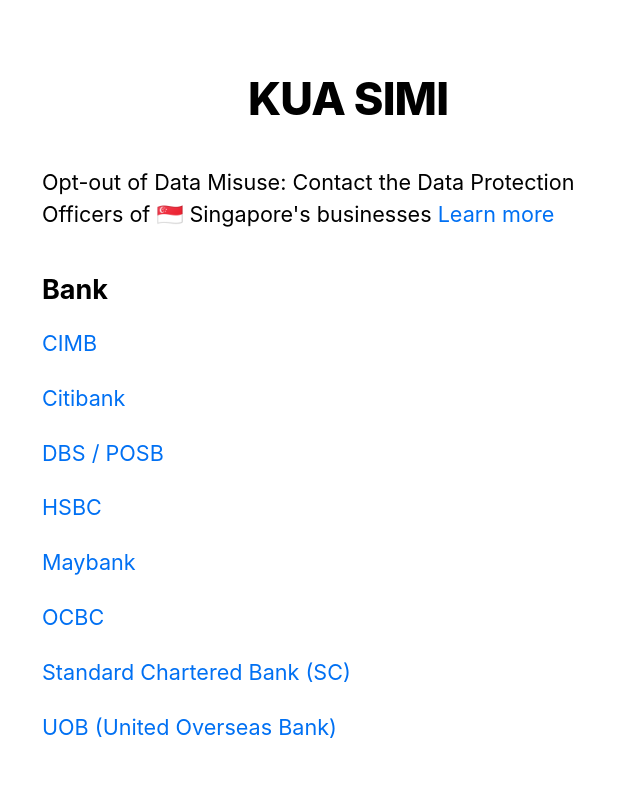
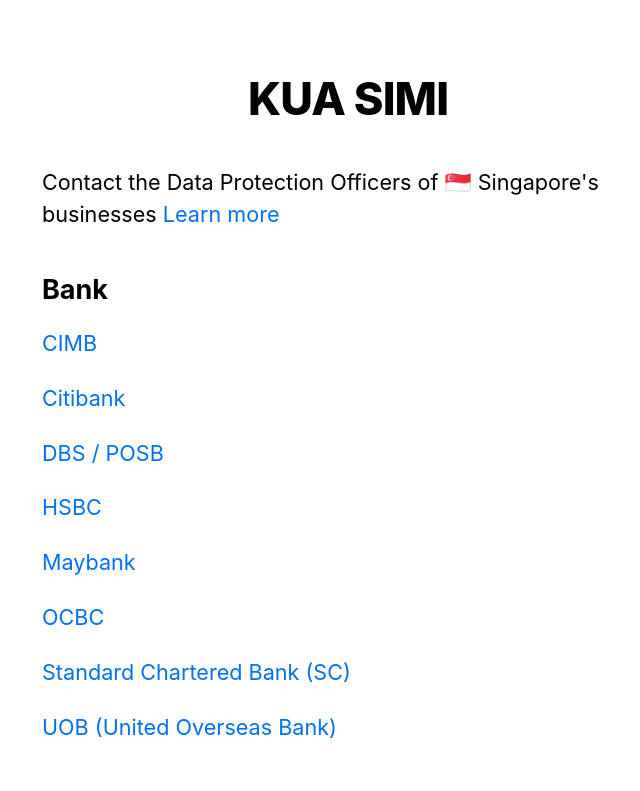
Before and after one commit to tongrhj/kuasimi, a Next.js app: page / in a window 1280 px wide. Shown: the top 791 px of the page, without its empty margins (292-932 px from the left). Built offline with nearby package versions, Linux system fonts and the light colour scheme.

Commit message:
Remove presumptuous slogan

```diff
--- a/components/layout.tsx
+++ b/components/layout.tsx
@@ -19,7 +19,7 @@
         <link rel="icon" href="/favicon.ico" />
         <meta
           name="description"
-          content="Opt-out of data misuse: contact the Data Protection Officers of 🇸🇬 Singapore businesses"
+          content="Contact the Data Protection Officers of 🇸🇬 Singapore businesses"
         />
         {/* <meta
           property="og:image"
--- a/pages/dpo/[id].tsx
+++ b/pages/dpo/[id].tsx
@@ -19,7 +19,7 @@
         <title>{postData.title}</title>
         <meta
           name="description"
-          content={`Contact the Data Protection Officer of 🇸🇬 ${postData.title} - KUA SIMI Opt-out of Data Misuse in Singapore's businesses`}
+          content={`Contact the Data Protection Officer of 🇸🇬 ${postData.title} - KUA SIMI`}
         />
       </Head>
       <article>
--- a/pages/index.tsx
+++ b/pages/index.tsx
@@ -26,7 +26,7 @@
       </Head>
       <section className={utilStyles.headingMd}>
         <p>
-          Opt-out of Data Misuse: Contact the Data Protection Officers of 🇸🇬 Singapore's businesses{' '}
+          Contact the Data Protection Officers of 🇸🇬 Singapore's businesses{' '}
           <Link href="/about"><a>Learn more</a></Link>
         </p>
       </section>
```
